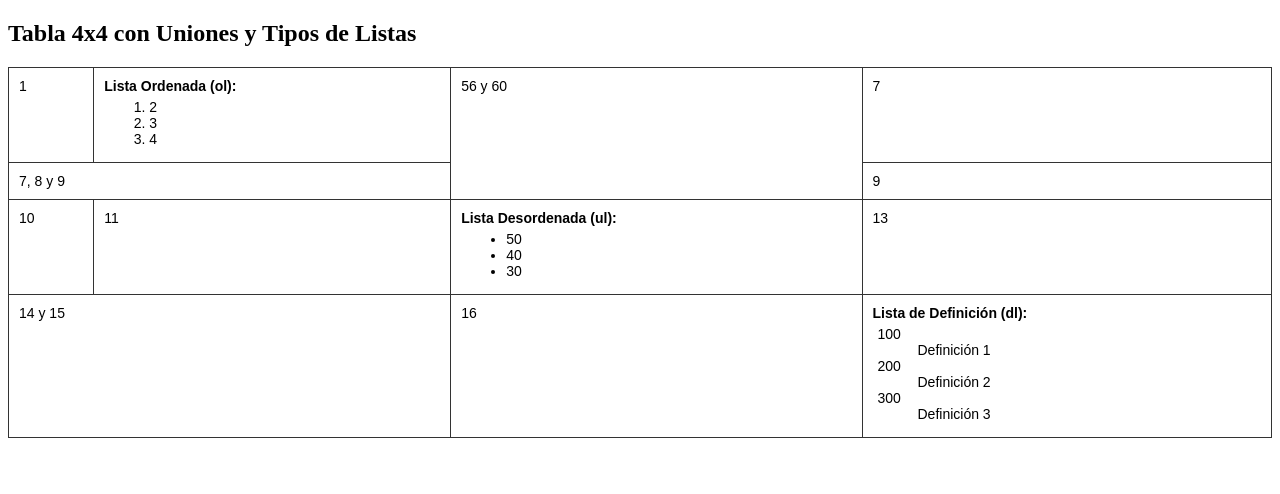
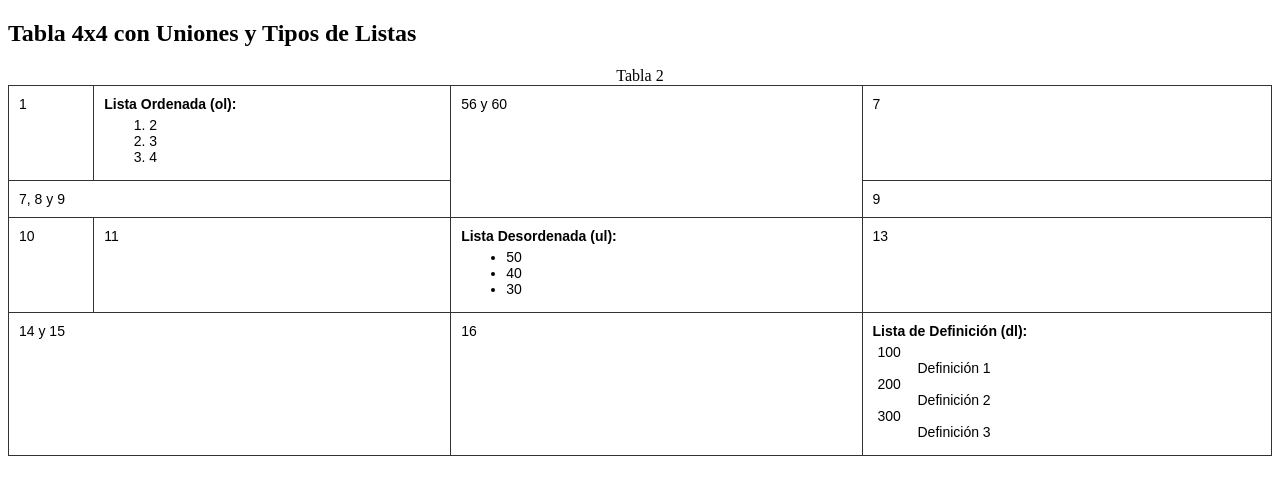
Before and after one commit to zonik811/EjercicioTablas, a plain HTML site: page Tablas2.html in a window 1280 px wide. Drawn offline with Linux system fonts and the light colour scheme.

Commit message:
captcion tabla 2

```diff
--- a/Tablas2.html
+++ b/Tablas2.html
@@ -28,6 +28,7 @@
 <h2>Tabla 4x4 con Uniones y Tipos de Listas</h2>
 
 <table>
+    <caption>Tabla 2</caption>
     <tr>
         <td>1</td>
         <td>
```
